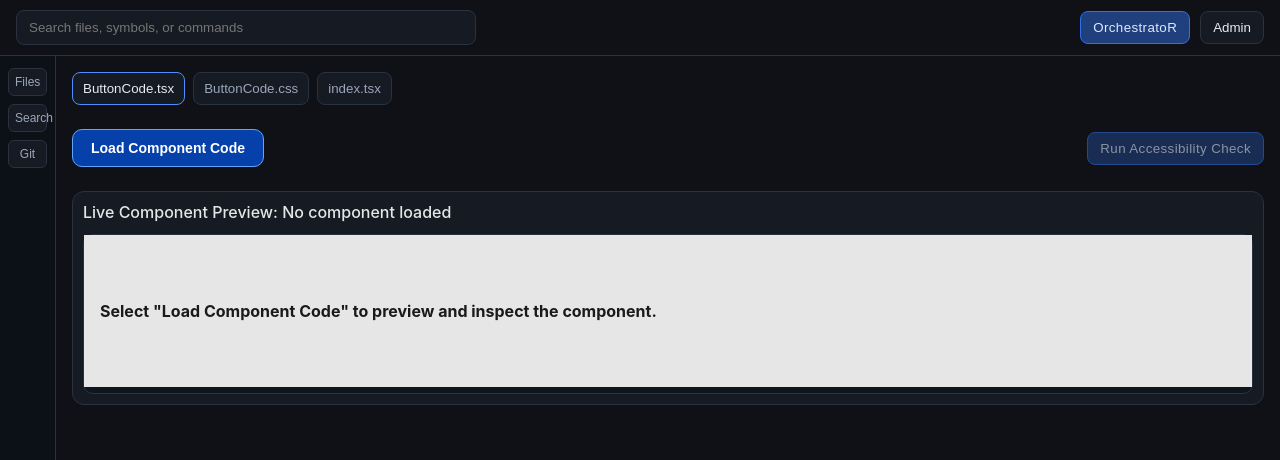
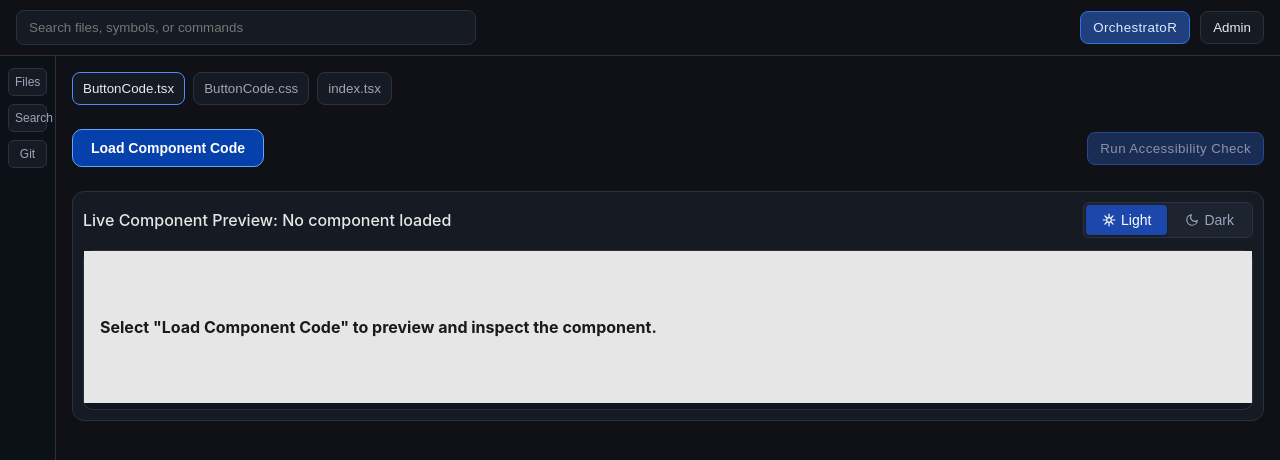
Before and after one commit to orchestratorlabs/orchestrator, a React (Vite) app: page / in a window 1280 px wide. Shown: the top 460 px of the page. Built offline with nearby package versions, Linux system fonts and the light colour scheme; a web font is replaced by a local one.

Commit message:
Backup 2026-05-09 - Add preview light dark mode toggle

```diff
--- a/src/features/workspace/LiveButtonPreview.tsx
+++ b/src/features/workspace/LiveButtonPreview.tsx
@@ -182,13 +182,19 @@ export interface LiveButtonPreviewProps {
   reactCode: string;
   selectedState?: ButtonPreviewState;
   hasLoadedCode?: boolean;
+  previewTheme?: "light" | "dark";
+}
+
+function buildThemeCss(theme: "light" | "dark"): string {
+  const bg = theme === "dark" ? "#1A1A1A" : "#E6E6E6";
+  return `.preview-canvas { background: ${bg}; } .preview-empty { background: ${bg}; }`;
 }
 
 /**
  * Renders the MVP button preview in an open shadow root so edited `.icon-btn` / token CSS
  * does not collide with the host app, while keeping a real native button in normal tab order.
  *
- * Shadow DOM order: shell → user CSS → state overrides → React mount.
+ * Shadow DOM order: shell → user CSS → state overrides → theme → React mount.
  * State override CSS sits after user CSS so modifier classes always win the cascade.
  */
 export function LiveButtonPreview({
@@ -196,10 +202,12 @@ export function LiveButtonPreview({
   reactCode,
   selectedState = "default",
   hasLoadedCode = false,
+  previewTheme = "light",
 }: LiveButtonPreviewProps) {
 const hostRef = useRef<HTMLDivElement>(null);
 const userStyleRef = useRef<HTMLStyleElement | null>(null);
 const stateStyleRef = useRef<HTMLStyleElement | null>(null);
+const themeStyleRef = useRef<HTMLStyleElement | null>(null);
 const reactRootRef = useRef<Root | null>(null);
 
   useLayoutEffect(() => {
@@ -223,10 +231,15 @@ const reactRootRef = useRef<Root | null>(null);
       stateOverride.textContent = buildPreviewStateCss(cssCode);
       stateStyleRef.current = stateOverride;
 
+      const themeStyle = document.createElement("style");
+      themeStyle.setAttribute("data-preview-theme", "");
+      themeStyle.textContent = buildThemeCss(previewTheme);
+      themeStyleRef.current = themeStyle;
+
       const mount = document.createElement("div");
       mount.setAttribute("data-preview-mount", "");
 
-      shadow.append(shell, userStyle, stateOverride, mount);
+      shadow.append(shell, userStyle, stateOverride, themeStyle, mount);
       userStyleRef.current = userStyle;
       reactRootRef.current = createRoot(mount);
     }
@@ -236,6 +249,7 @@ const reactRootRef = useRef<Root | null>(null);
       reactRootRef.current = null;
       userStyleRef.current = null;
       stateStyleRef.current = null;
+      themeStyleRef.current = null;
       shadow.replaceChildren();
     };
   }, []);
@@ -250,6 +264,12 @@ useLayoutEffect(() => {
   }
 }, [cssCode]);
 
+useLayoutEffect(() => {
+  if (themeStyleRef.current) {
+    themeStyleRef.current.textContent = buildThemeCss(previewTheme);
+  }
+}, [previewTheme]);
+
   useLayoutEffect(() => {
     reactRootRef.current?.render(
       <PreviewContent reactCode={reactCode} selectedState={selectedState} hasLoadedCode={hasLoadedCode} />
--- a/src/features/workspace/WorkspacePane.tsx
+++ b/src/features/workspace/WorkspacePane.tsx
@@ -433,6 +433,7 @@ export function WorkspacePane({
     : null;
 
   const [selectedButtonState, setSelectedButtonState] = useState<ButtonPreviewState>("default");
+  const [previewTheme, setPreviewTheme] = useState<"light" | "dark">("light");
 
   const stateOptions: { value: ButtonPreviewState; label: string }[] = [
     { value: "default", label: "Default" },
@@ -515,8 +516,46 @@ export function WorkspacePane({
               </div>
             </div>
           )}
+          <div className="preview-theme-toggle" role="group" aria-label="Preview theme">
+            <button
+              type="button"
+              className={`preview-theme-toggle__button${previewTheme === "light" ? " preview-theme-toggle__button--active" : ""}`}
+              aria-label="Preview component in light mode"
+              aria-pressed={previewTheme === "light"}
+              onClick={() => setPreviewTheme("light")}
+            >
+              <span className="preview-theme-toggle__icon">
+                <svg aria-hidden="true" width="14" height="14" viewBox="0 0 24 24" fill="none" stroke="currentColor" strokeWidth="2" strokeLinecap="round" strokeLinejoin="round">
+                  <circle cx="12" cy="12" r="4"/>
+                  <line x1="12" y1="2" x2="12" y2="6"/>
+                  <line x1="12" y1="18" x2="12" y2="22"/>
+                  <line x1="4.93" y1="4.93" x2="7.76" y2="7.76"/>
+                  <line x1="16.24" y1="16.24" x2="19.07" y2="19.07"/>
+                  <line x1="2" y1="12" x2="6" y2="12"/>
+                  <line x1="18" y1="12" x2="22" y2="12"/>
+                  <line x1="4.93" y1="19.07" x2="7.76" y2="16.24"/>
+                  <line x1="16.24" y1="7.76" x2="19.07" y2="4.93"/>
+                </svg>
+              </span>
+              Light
+            </button>
+            <button
+              type="button"
+              className={`preview-theme-toggle__button${previewTheme === "dark" ? " preview-theme-toggle__button--active" : ""}`}
+              aria-label="Preview component in dark mode"
+              aria-pressed={previewTheme === "dark"}
+              onClick={() => setPreviewTheme("dark")}
+            >
+              <span className="preview-theme-toggle__icon">
+                <svg aria-hidden="true" width="14" height="14" viewBox="0 0 24 24" fill="none" stroke="currentColor" strokeWidth="2" strokeLinecap="round" strokeLinejoin="round">
+                  <path d="M21 12.79A9 9 0 1 1 11.21 3 7 7 0 0 0 21 12.79z"/>
+                </svg>
+              </span>
+              Dark
+            </button>
+          </div>
         </div>
-        <LiveButtonPreview cssCode={cssCode} reactCode={reactCode} selectedState={selectedButtonState} hasLoadedCode={hasLoadedComponentCode} />
+        <LiveButtonPreview cssCode={cssCode} reactCode={reactCode} selectedState={selectedButtonState} hasLoadedCode={hasLoadedComponentCode} previewTheme={previewTheme} />
       </section>
 
       {hasLoadedComponentCode && <div className="editor-stack">
--- a/src/styles.css
+++ b/src/styles.css
@@ -878,3 +878,51 @@ body {
 .panel-actions .primary-action {
   min-width: 184px;
 }
+
+.preview-theme-toggle {
+  display: flex;
+  align-items: center;
+  gap: 2px;
+  margin-left: auto;
+  background: var(--surface-2);
+  border: 1px solid var(--border);
+  border-radius: 6px;
+  padding: 2px;
+}
+
+.preview-theme-toggle__button {
+  display: inline-flex;
+  align-items: center;
+  gap: 5px;
+  border: none;
+  background: transparent;
+  color: var(--muted);
+  font-size: 14px;
+  font-weight: 500;
+  padding: 8px 16px;
+  border-radius: 4px;
+  cursor: pointer;
+  line-height: 1;
+  transition: background-color 120ms ease, color 120ms ease;
+}
+
+.preview-theme-toggle__button:hover:not(.preview-theme-toggle__button--active) {
+  color: var(--text);
+}
+
+.preview-theme-toggle__button--active {
+  background: #1D48AB;
+  color: #ffffff;
+  box-shadow: 0 1px 2px rgba(0, 0, 0, 0.35);
+}
+
+.preview-theme-toggle__button:focus-visible {
+  outline: 2px solid var(--accent);
+  outline-offset: 2px;
+}
+
+.preview-theme-toggle__icon {
+  display: inline-flex;
+  align-items: center;
+  flex-shrink: 0;
+}
```
